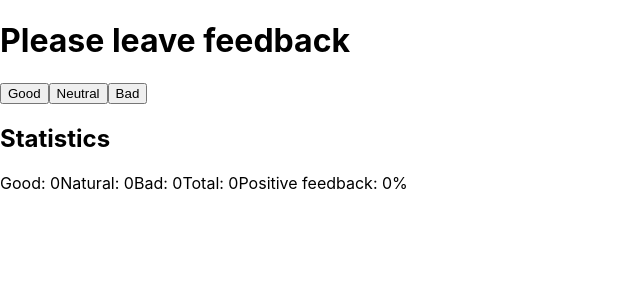
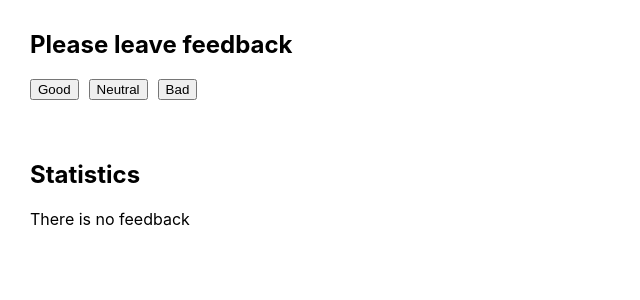
Before and after one commit to SvistPetro/goit-react-hw-02-feedback, a React (Create React App) app: page / in a window 1280 px wide. Shown: the top 300 px of the page, without its empty margins (0-640 px from the left). Built offline with nearby package versions, Linux system fonts and the light colour scheme.

Commit message:
Task 1 Final

```diff
--- a/src/App.jsx
+++ b/src/App.jsx
@@ -1,5 +1,8 @@
 import { Component } from 'react';
-import { Statistics } from './components/Statistics/Statistics';
+import { Statistics } from 'components/Statistics/Statistics';
+import { FeedbackOptions } from 'components/FeedbackOptions/FeedbackOptions';
+import { Section } from 'components/Section/Section';
+import { Notification } from 'components/Notification/Notification'
 
 export class App extends Component {
 
@@ -24,21 +27,33 @@ export class App extends Component {
   countPositiveFeedbackPercentage = (total) => {
     const { good } = this.state;
     return total === 0 ? 0 : Math.round((good * 100) / total);
+  }
 
-  }
   render() {
 
+    const { good, neutral, bad } = this.state;
+    const total = good + neutral + bad;
+
     return (
-      <div>
-        <Statistics
-        good={this.state.good}
-        neutral={this.state.neutral}
-        bad={this.state.bad}
-        handleClickButton={this.handleClickButton}
-        countTotalFeedback={this.countTotalFeedback}
-        countPositiveFeedbackPercentage={this.countPositiveFeedbackPercentage}
-        />
-      </div>
+      <>
+        <Section title="Please leave feedback">
+          <FeedbackOptions
+          handleClickButton={this.handleClickButton}
+          />
+        </Section>
+        <Section title="Statistics">
+          {total === 0 ?
+            (<Notification message="There is no feedback"/>):
+            (<Statistics
+            good={this.state.good}
+            neutral={this.state.neutral}
+            bad={this.state.bad}
+            countTotalFeedback={this.countTotalFeedback}
+            countPositiveFeedbackPercentage={this.countPositiveFeedbackPercentage}
+            />)
+          }
+        </Section>
+      </>
     );
   }
 }
--- /dev/null
+++ b/src/components/FeedbackOptions/FeedbackOptions.jsx
@@ -0,0 +1,19 @@
+import { Component } from 'react';
+import css from './FeedbackOptions.module.css'
+
+class FeedbackOptions extends Component {
+
+    render() {
+        const { handleClickButton } = this.props;
+
+        return (
+            <div className={css.thumb}>
+                <button type="button" className={css.button} name="good" onClick={handleClickButton}>Good</button>
+                <button type="button" className={css.button} name="neutral" onClick={handleClickButton}>Neutral</button>
+                <button type="button" className={css.button} name="bad" onClick={handleClickButton}>Bad</button>
+            </div>
+        )
+    }
+}
+
+export { FeedbackOptions };
--- /dev/null
+++ b/src/components/FeedbackOptions/FeedbackOptions.module.css
@@ -0,0 +1,8 @@
+.button {
+    cursor: pointer;
+}
+
+.thumb {
+    display: flex;
+    gap: 10px;
+}
--- /dev/null
+++ b/src/components/Notification/Notification.jsx
@@ -0,0 +1,10 @@
+const Notification = ({ message }) => {
+
+    return (
+      <div>
+        <p>{message}</p>
+      </div>
+    );
+};
+
+export { Notification };
--- /dev/null
+++ b/src/components/Section/Section.jsx
@@ -0,0 +1,13 @@
+import css from './Section.module.css';
+
+const Section = ({ title, children }) => {
+
+    return (
+      <div className={css.section}>
+        <h2 className={css.title}>{title}</h2>
+        {children}
+      </div>
+    );
+};
+
+export { Section };
--- /dev/null
+++ b/src/components/Section/Section.module.css
@@ -0,0 +1,7 @@
+.section {
+    padding: 30px;
+}
+
+.title {
+    margin: 0 0 20px;
+}
--- a/src/components/Statistics/Statistics.jsx
+++ b/src/components/Statistics/Statistics.jsx
@@ -1,30 +1,23 @@
 import { Component } from 'react';
-
+import css from './Statistics.module.css';
 
 class Statistics extends Component {
 
     render() {
-        const { good, neutral, bad, handleClickButton, countTotalFeedback, countPositiveFeedbackPercentage } = this.props;
+        const { good, neutral, bad, countTotalFeedback, countPositiveFeedbackPercentage } = this.props;
         const total = countTotalFeedback();
         const percent = countPositiveFeedbackPercentage(total);
 
         return (
-            <>
-                <h1>Please leave feedback</h1>
-                <button type="button" name="good" onClick={handleClickButton}>Good</button>
-                <button type="button" name="neutral" onClick={handleClickButton}>Neutral</button>
-                <button type="button" name="bad" onClick={handleClickButton}>Bad</button>
-                <h2>Statistics</h2>
+            <div className={css.thumb}>
                 <span>Good: {good}</span>
                 <span>Natural: {neutral}</span>
                 <span>Bad: {bad}</span>
                 <span>Total: {total}</span>
                 <span>Positive feedback: {percent}%</span>
-            </>
-
+            </div>
         )
     }
-
 }
 
 export { Statistics };
--- /dev/null
+++ b/src/components/Statistics/Statistics.module.css
@@ -0,0 +1,5 @@
+.thumb {
+    display: flex;
+    flex-direction: column;
+    gap: 10px;
+}
```
Also changed, not shown: src/components/Notification/Notification.module.css (added).
